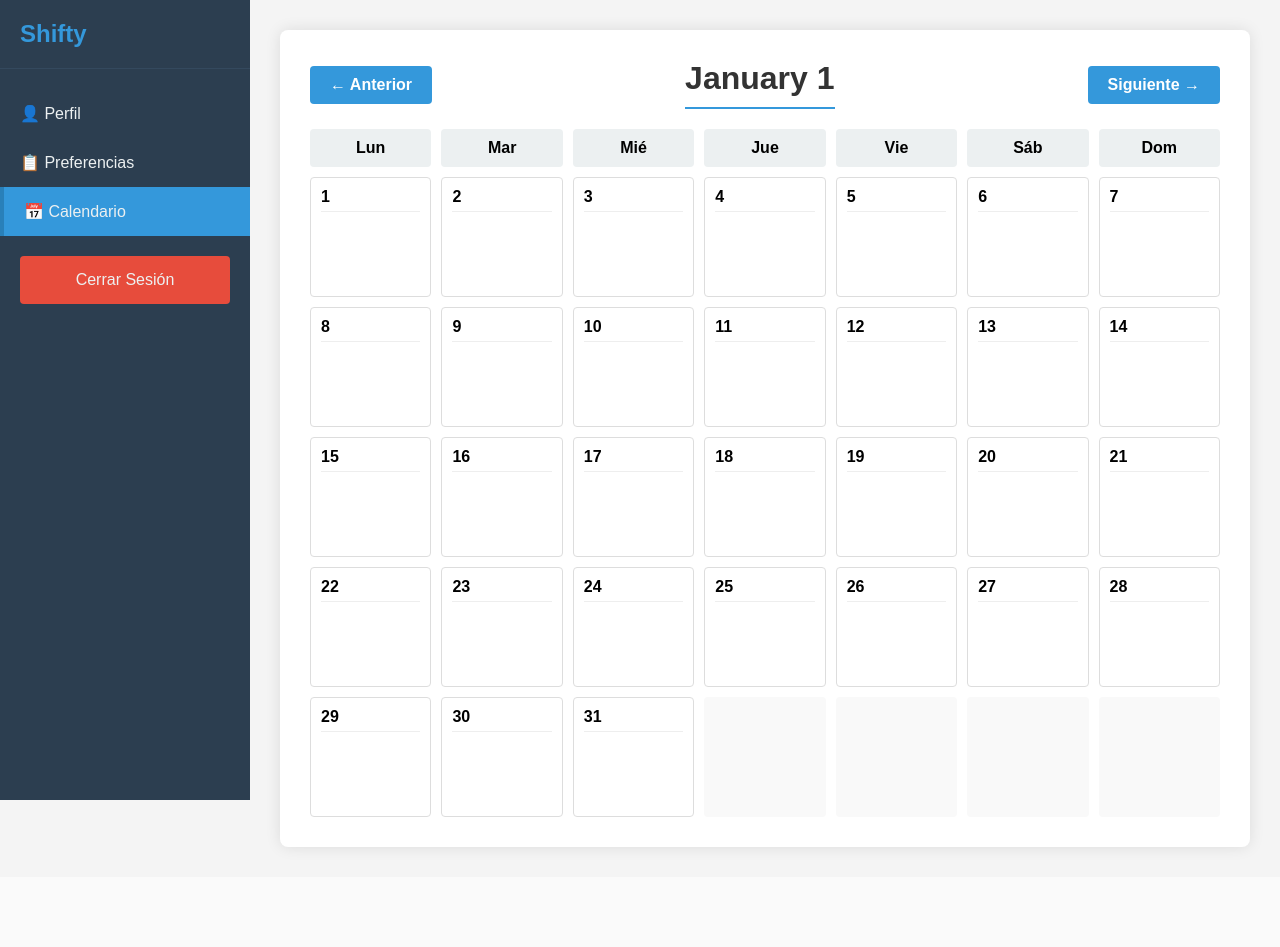
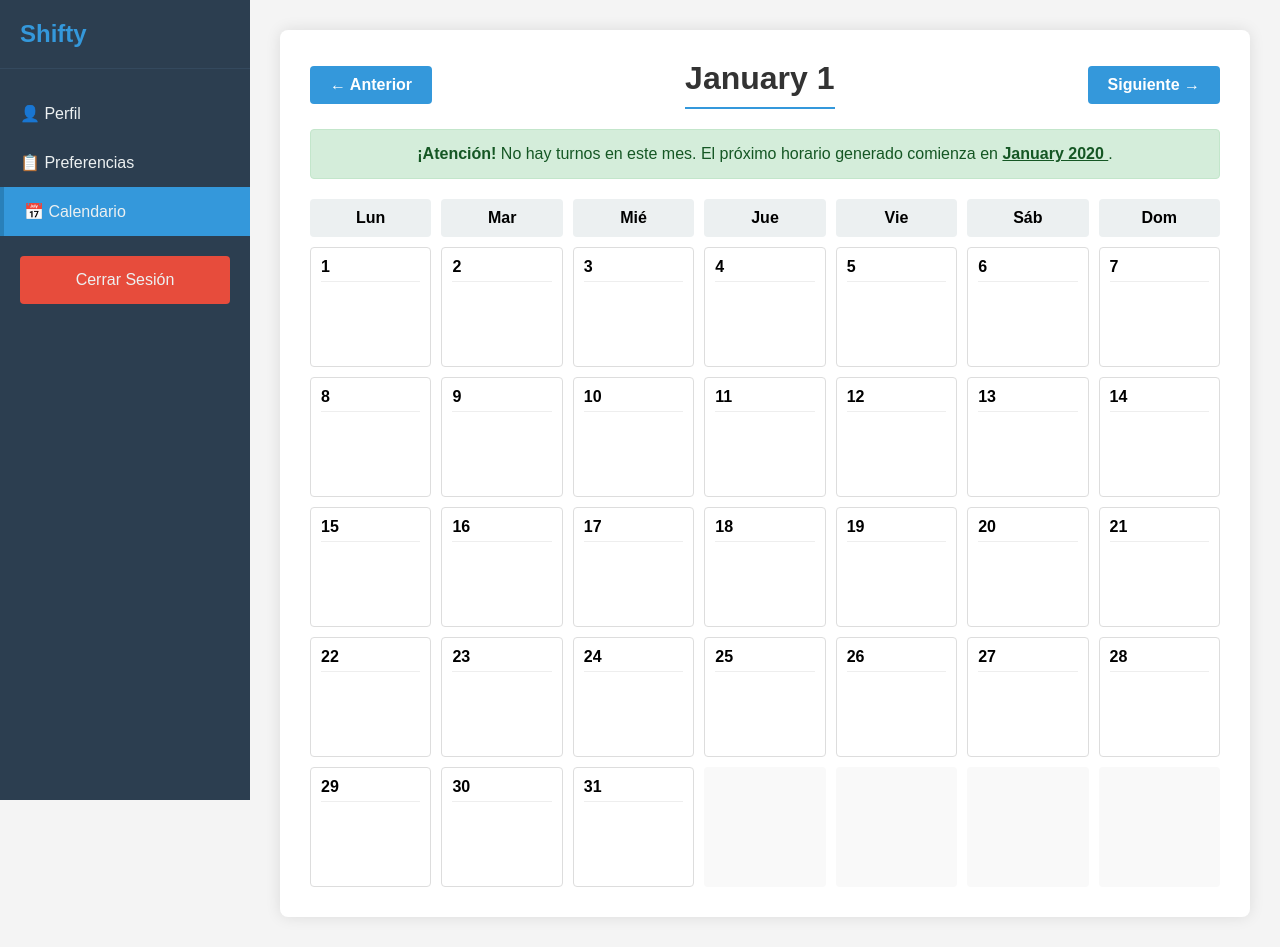
Before and after one commit to llforeman/shifty, a Flask app: page /calendar/1/1 in a window 1280 px wide. Before the commit the page ends 852 px from the top, so only its background shows below. Run offline with Flask 3, Linux system fonts and the light colour scheme; a user stored in the database is signed in; tables that the repository leaves empty hold one stand-in row (values such as "Sample post").

Commit message:
Add navigation hint to calendar when current month is empty

```diff
--- a/templates/calendar.html
+++ b/templates/calendar.html
@@ -77,6 +77,17 @@
     <a href="{{ url_for('calendar_view', year=next_year, month=next_month) }}" class="nav-btn">Siguiente &rarr;</a>
 </div>
 
+{% if next_shift_date %}
+<div
+    style="background-color: #d4edda; color: #155724; padding: 15px; margin-bottom: 20px; border-radius: 4px; border: 1px solid #c3e6cb; text-align: center;">
+    <strong>¡Atención!</strong> No hay turnos en este mes. El próximo horario generado comienza en
+    <a href="{{ url_for('calendar_view', year=next_shift_date.year, month=next_shift_date.month) }}"
+        style="font-weight: bold; color: #155724; text-decoration: underline;">
+        {{ next_shift_date.strftime('%B %Y') }}
+    </a>.
+</div>
+{% endif %}
+
 <div class="calendar-grid">
     <div class="day-header">Lun</div>
     <div class="day-header">Mar</div>
```
